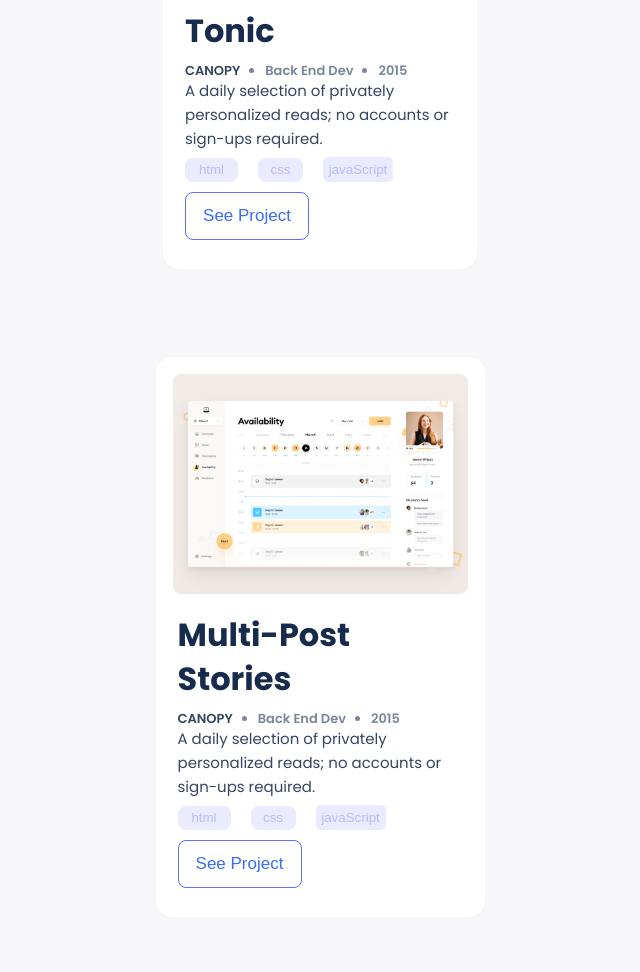
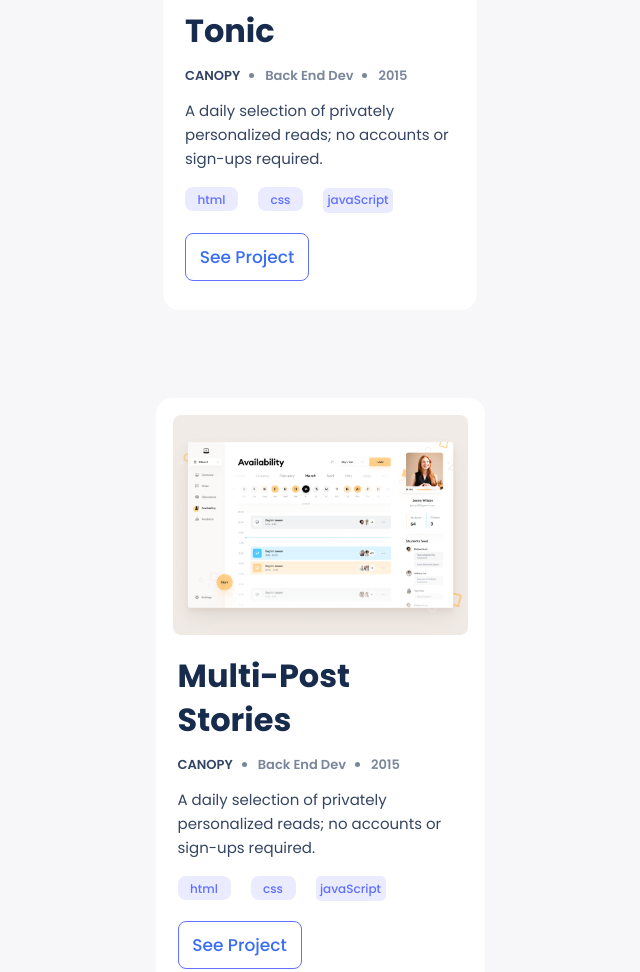
Before and after one commit to samuelmoiwa/Microverse-Student-Profile-grid, a website: page index.html in a window 1280 px wide. Shown: the part 1016-1988 px from the top of the page, without its empty margins (320-960 px from the left). Drawn offline with nearby package versions, Linux system fonts and the light colour scheme.

Commit message:
update style.css file

```diff
--- a/style.css
+++ b/style.css
@@ -7,7 +7,7 @@
   --span-color: #7f8cff;
   --paragraph-color: #344563;
   --font-family: "Poppins", sans-serif;
-  --li-color: ##c1c7d0;
+  --li-color: #c1c7d0;
   --h3-color: #172b4d;
   --h2-color: #172b4d;
   --btn-bg-color: #ebebff;
@@ -77,6 +77,11 @@ h2 {
   color: var(--h1-color);
   font-size: 36px;
   padding: 0 24px 12px 24px;
+  font-family: var(--font-family);
+}
+
+.name {
+  padding-left: 20px;
 }
 
 .paragraph {
@@ -154,7 +159,8 @@ li {
 
 .flex-items {
   display: flex;
-  margin-top: 10px;
+  margin-top: 15px;
+  margin-bottom: 15px;
 }
 
 .canopy {
@@ -168,6 +174,8 @@ li {
   font-size: 15px;
   line-height: 24px;
   width: 270px;
+  margin-bottom: 10px;
+  font-family: var(--font-family);
 }
 
 .list-item {
@@ -181,6 +189,7 @@ li {
 .btn-container-flex {
   display: flex;
   margin-top: 5px;
+  margin-bottom: 10px;
 }
 
 .btn {
@@ -196,7 +205,10 @@ li {
   padding: 4px 12px 4px 12px;
   transition: 0.2s;
   border: none;
-  color: #b7bcff;
+  color: #6070ff;
+  font-weight: 500;
+  font-size: 12px;
+  font-family: var(--font-family);
 }
 
 .btn-md {
@@ -206,9 +218,12 @@ li {
   height: 24px;
   border-radius: 8px;
   border: none;
-  color: #b7bcff;
+  color: #6070ff;
   padding: 4px 12px;
   transition: 0.2s;
+  font-weight: 500;
+  font-size: 12px;
+  font-family: var(--font-family);
 }
 
 .btn-lg {
@@ -218,8 +233,11 @@ li {
   border-radius: 5px;
   border: none;
   background-color: #ebebff;
-  color: #b7bcff;
+  color: #6070ff;
   transition: 0.2s;
+  font-weight: 500;
+  font-size: 12px;
+  font-family: var(--font-family);
 }
 
 .btn-container {
@@ -237,6 +255,7 @@ li {
   font-weight: 500;
   font-size: 17px;
   transition: 0.2s;
+  font-family: var(--font-family);
 }
 
 .btn-sm:hover,
@@ -279,6 +298,7 @@ li {
   line-height: 52px;
   margin: 0 24px 12px 12px;
   padding-top: 114px;
+  padding-left: 10px;
 }
 
 .about-btn {
```
